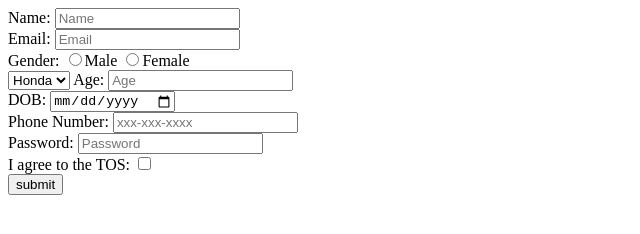
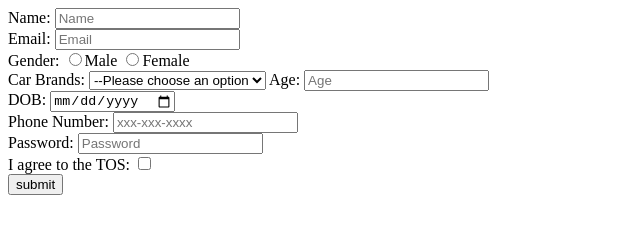
Before and after one commit to acciojob/signup-form-car-chekurihemanth, a website: page main.html in a window 1280 px wide. Shown: the whole page, without its empty margins (0-640 px from the left). Drawn offline with Linux system fonts and the light colour scheme.

Commit message:
created a submission

```diff
--- a/main.html
+++ b/main.html
@@ -22,14 +22,11 @@
 	<input type="radio" id="gender_m,gender_f" name="gender" placeholder="-" required>Male
 	<input type="radio" id="gender_m,gender_f" name="gender" placeholder="-" required>Female<br>
 
-<!--	<label for="car brands">Car Brands:</label>
-	<input type="select#cars" id="cars" name="car brands" placeholder="--Please choose an option--" required><br>
--->
-
+	<label for="cars">Car Brands:</label>
     <select id=cars>
+		<option value="">--Please choose an option</option>
 		<option>Honda</option>
 		<option>Toyota</option>
-
 	</select>
 
 	<label for="age">Age:</label>
```
